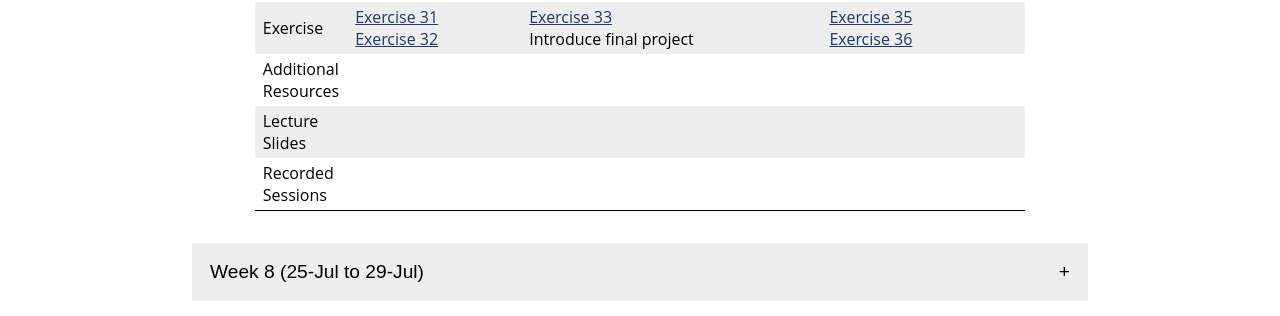
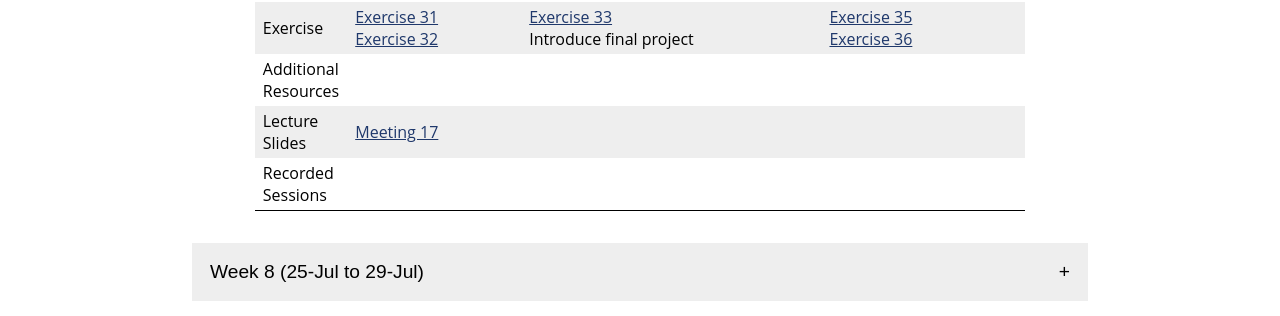
Before and after one commit to jhu-ip/cs220-summer22, a Jekyll site: the page built from material.md, in a window 1280 px wide. Shown: the part 1090-1406 px from the top of the page. Built offline with Jekyll 4.4.1, drawn with Linux system fonts in a browser that asks for light colours.

Commit message:
post meeting 17 slides

```diff
--- a/material.csv
+++ b/material.csv
@@ -218,6 +218,7 @@ Week,Day,Date,Type,Link text,URL
 7,1,18-Jul,Slides,Polymorphism,slides/day32_polymorphism.pdf
 7,1,18-Jul,Recap,Day 32,questions/day32.html
 7,1,18-Jul,Exercise,Exercise 32,exercise/ex32.html
+7,1,18-Jul,LectureSlides,Meeting 17,slides/class17.pdf
 
 7,2,20-Jul,Video,Dynamic dispatch,https://jh.hosted.panopto.com/Panopto/Pages/Viewer.aspx?id=162dba01-3c6a-4358-8179-ae23002799fe
 7,2,20-Jul,Video,Function hiding and abstract classes,https://jh.hosted.panopto.com/Panopto/Pages/Viewer.aspx?id=0e849f80-9dec-47c1-aaac-ae2300279986
--- a/material.md
+++ b/material.md
@@ -404,7 +404,7 @@ the materials for that week.
     </tr>
     <tr>
       <td>Lecture<br>Slides</td>
-      <td></td>
+      <td><a href='slides/class17.pdf'>Meeting 17</a></td>
       <td></td>
       <td></td>
     </tr>
```
Also changed, not shown: 1 other file.
